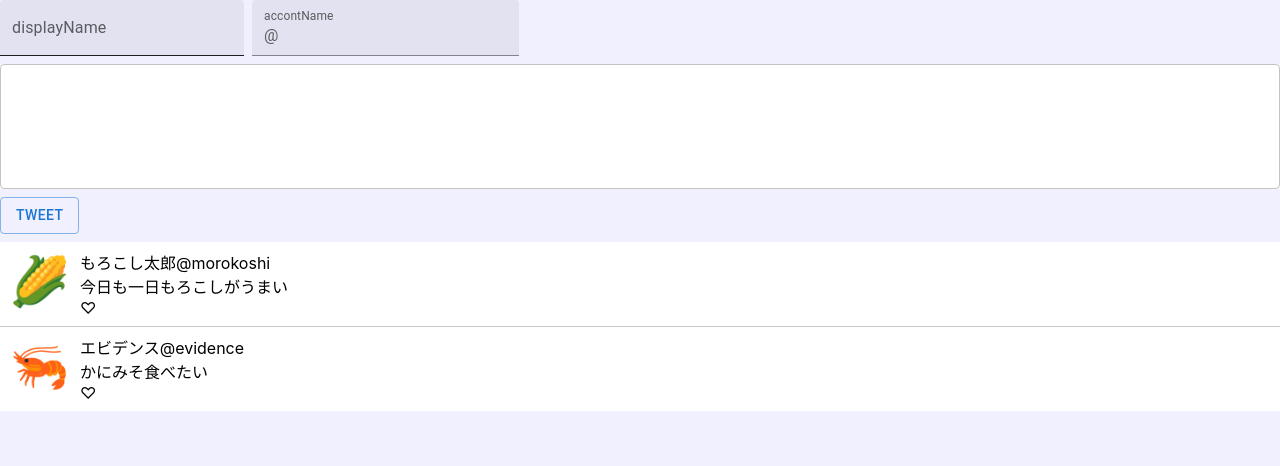
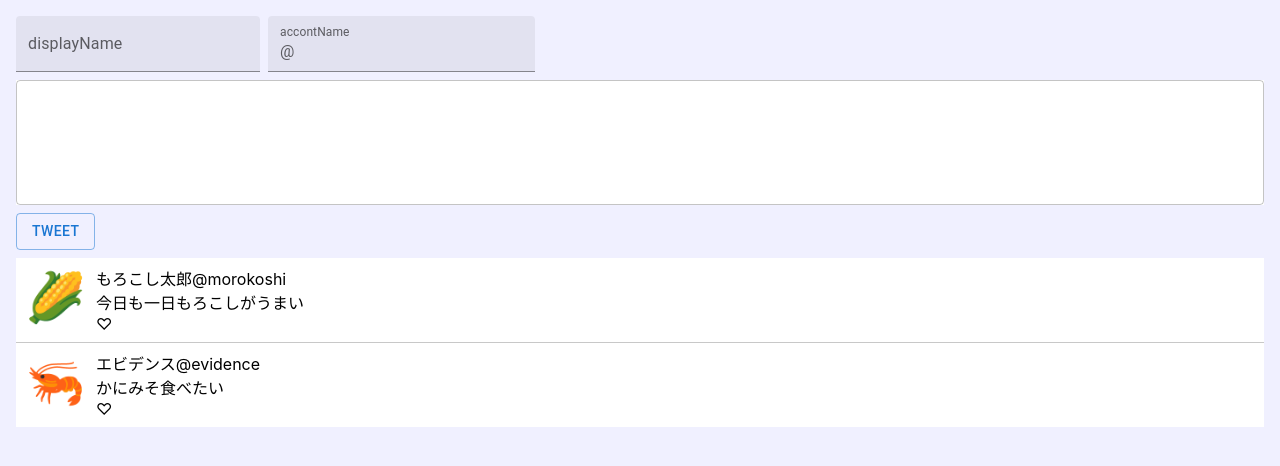
Before and after one commit to mutsu-study/my-app, a React (Create React App) app: page / in a window 1280 px wide. Shown: the top 466 px of the page. Built offline with nearby package versions, Linux system fonts and the light colour scheme.

Commit message:
marginを指定

```diff
--- a/src/App.tsx
+++ b/src/App.tsx
@@ -31,7 +31,7 @@ const App = (): JSX.Element => {
   );
 
   return (
-    <Box className="App">
+    <Box className="App" sx={{ m: 2 }}>
       <TweetInput addTweet={addTweet} />
       <Timeline tweets={tweets} />
     </Box>
```
